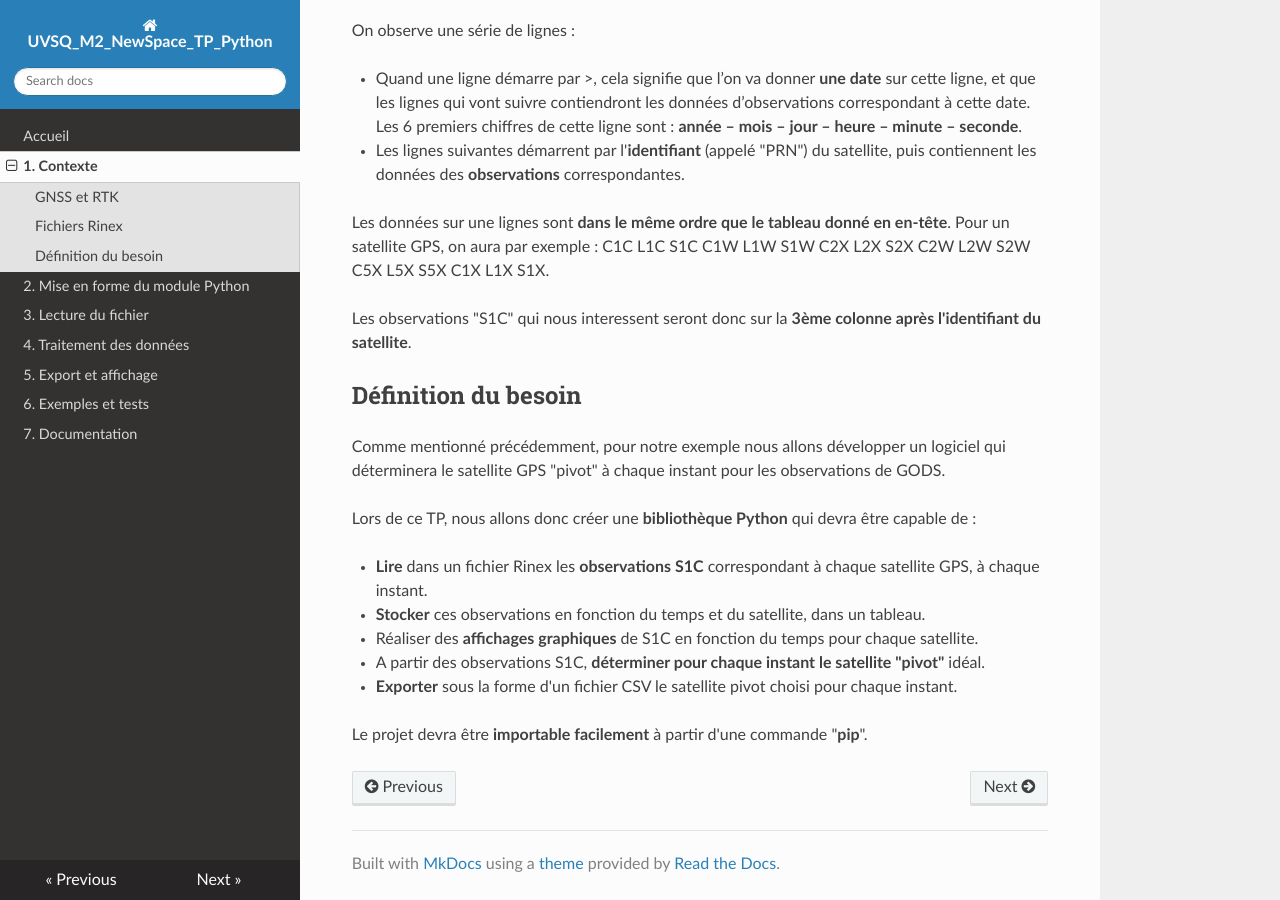
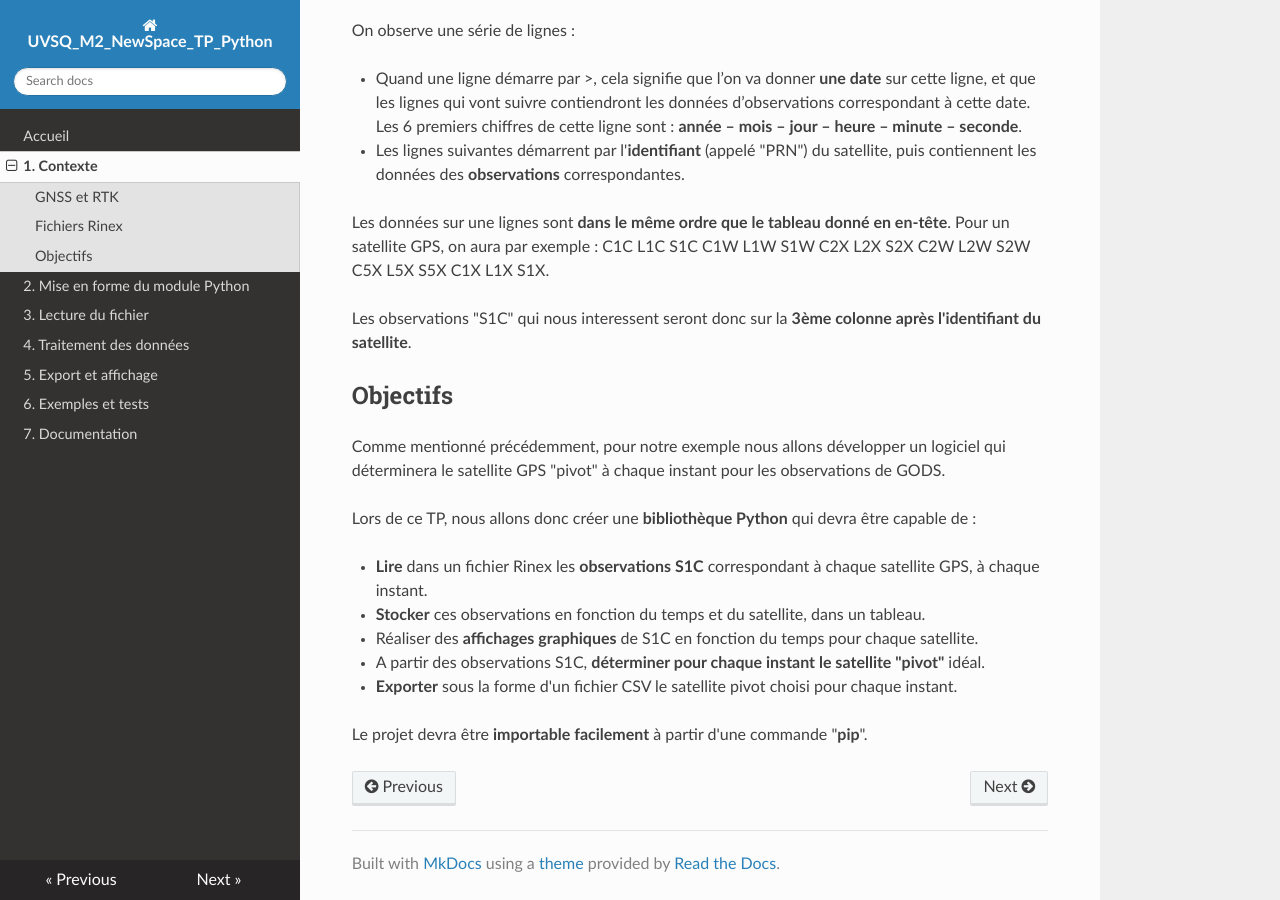
Before and after one commit to NicOudart/UVSQ_M2_NewSpace_TP_Python, an MkDocs documentation site: the page built from docs/1_Contexte.md, in a window 1280 px wide and 900 px high, scrolled down 4777 px. Built offline with MkDocs 1.6.1, drawn with Linux system fonts in a browser that asks for light colours; nearby versions of some CDN libraries.

Commit message:
-Minor update.

```diff
--- a/docs/1_Contexte.md
+++ b/docs/1_Contexte.md
@@ -120,7 +120,7 @@ Pour un satellite GPS, on aura par exemple : C1C L1C S1C C1W L1W S1W C2X L2X S2X
 
 Les observations "S1C" qui nous interessent seront donc sur la **3ème colonne après l'identifiant du satellite**.
 
-## Définition du besoin
+## Objectifs
 
 Comme mentionné précédemment, pour notre exemple nous allons développer un logiciel qui déterminera le satellite GPS "pivot" à chaque instant pour les observations de GODS.
 
```
